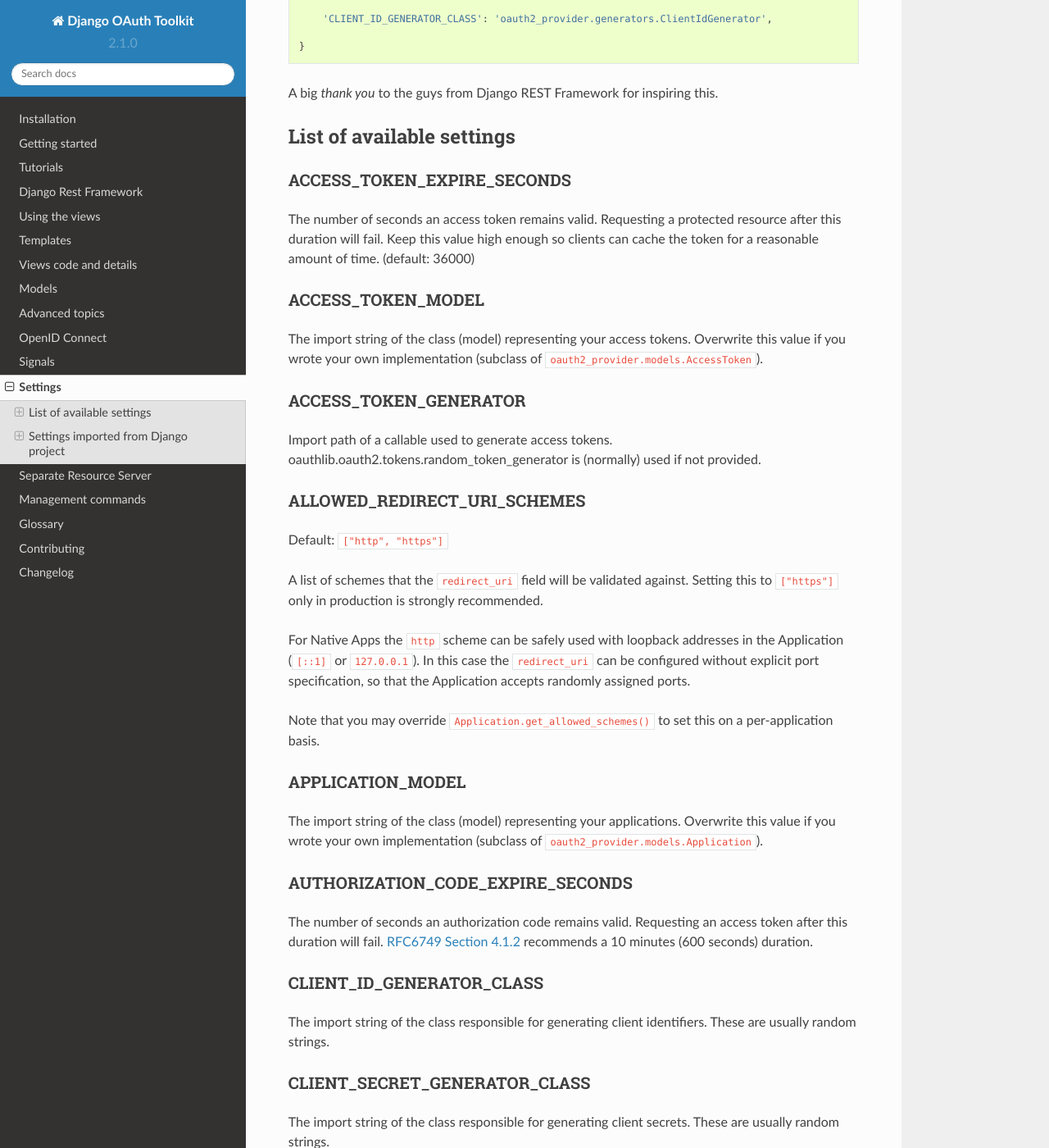
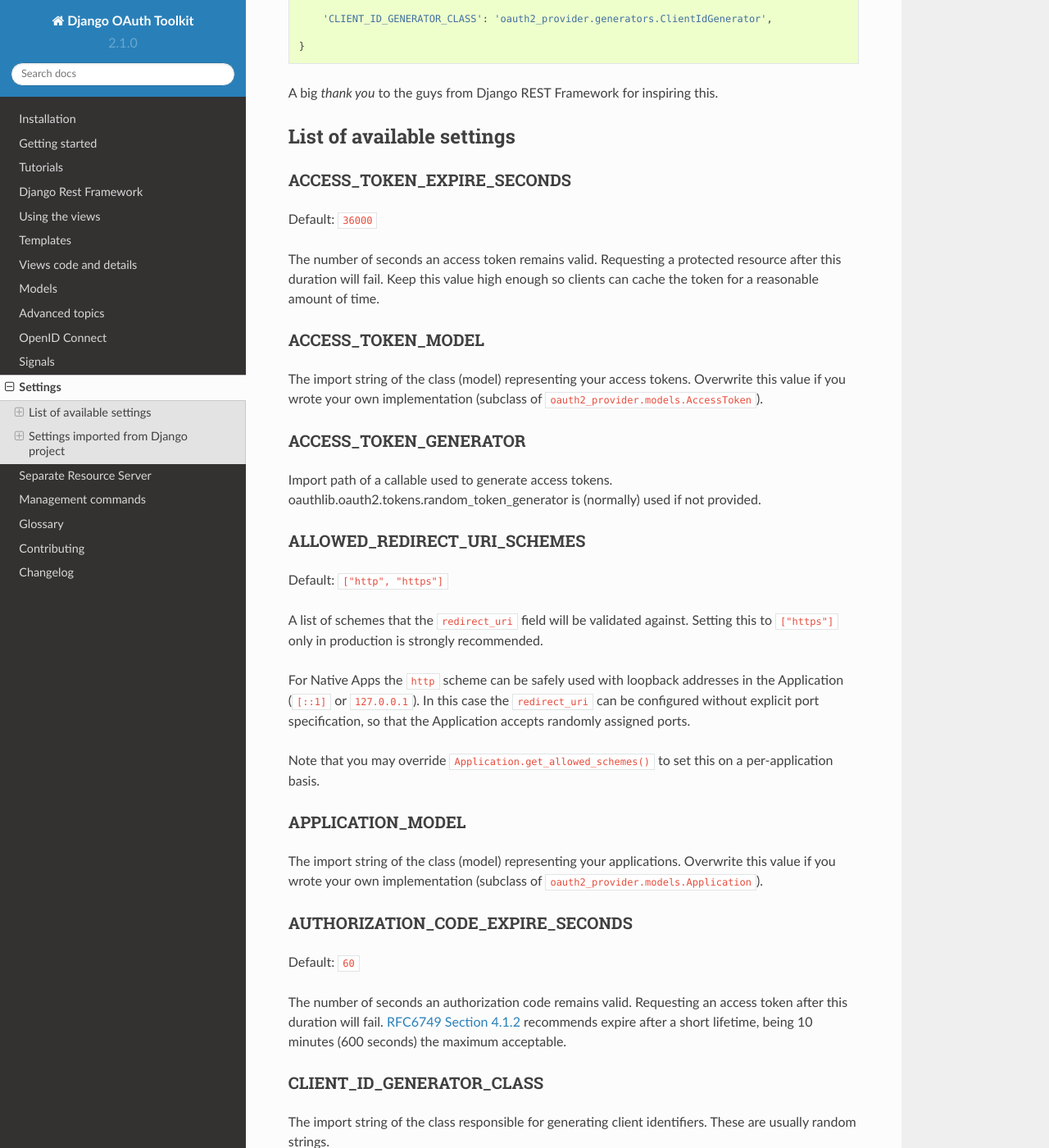
Before and after one commit to jazzband/django-oauth-toolkit, a Sphinx documentation site: the page built from docs/settings.rst, in a window 1280 px wide and 1400 px high, scrolled down 451 px. Shown: the whole window at 82% size. Built offline with Sphinx 7.4.7 and the Read the Docs theme 2.0.0, drawn with Linux system fonts in a browser that asks for light colours; the version number is read from the project's files by our own code.

Commit message:
Hotfix- authorization_code_expire_seconds docs clarified

```diff
--- a/docs/settings.rst
+++ b/docs/settings.rst
@@ -69,9 +72,11 @@
 
 AUTHORIZATION_CODE_EXPIRE_SECONDS
 ~~~~~~~~~~~~~~~~~~~~~~~~~~~~~~~~~
+Default: ``60``
+
 The number of seconds an authorization code remains valid. Requesting an access
-token after this duration will fail. :rfc:`4.1.2` recommends a
-10 minutes (600 seconds) duration.
+token after this duration will fail. :rfc:`4.1.2` recommends expire after a short lifetime,
+being 10 minutes (600 seconds) the maximum acceptable.
 
 CLIENT_ID_GENERATOR_CLASS
 ~~~~~~~~~~~~~~~~~~~~~~~~~
```
Also changed, not shown: other parts of docs/settings.rst (+4 -1 lines), CHANGELOG.md (+3 -0 lines).
